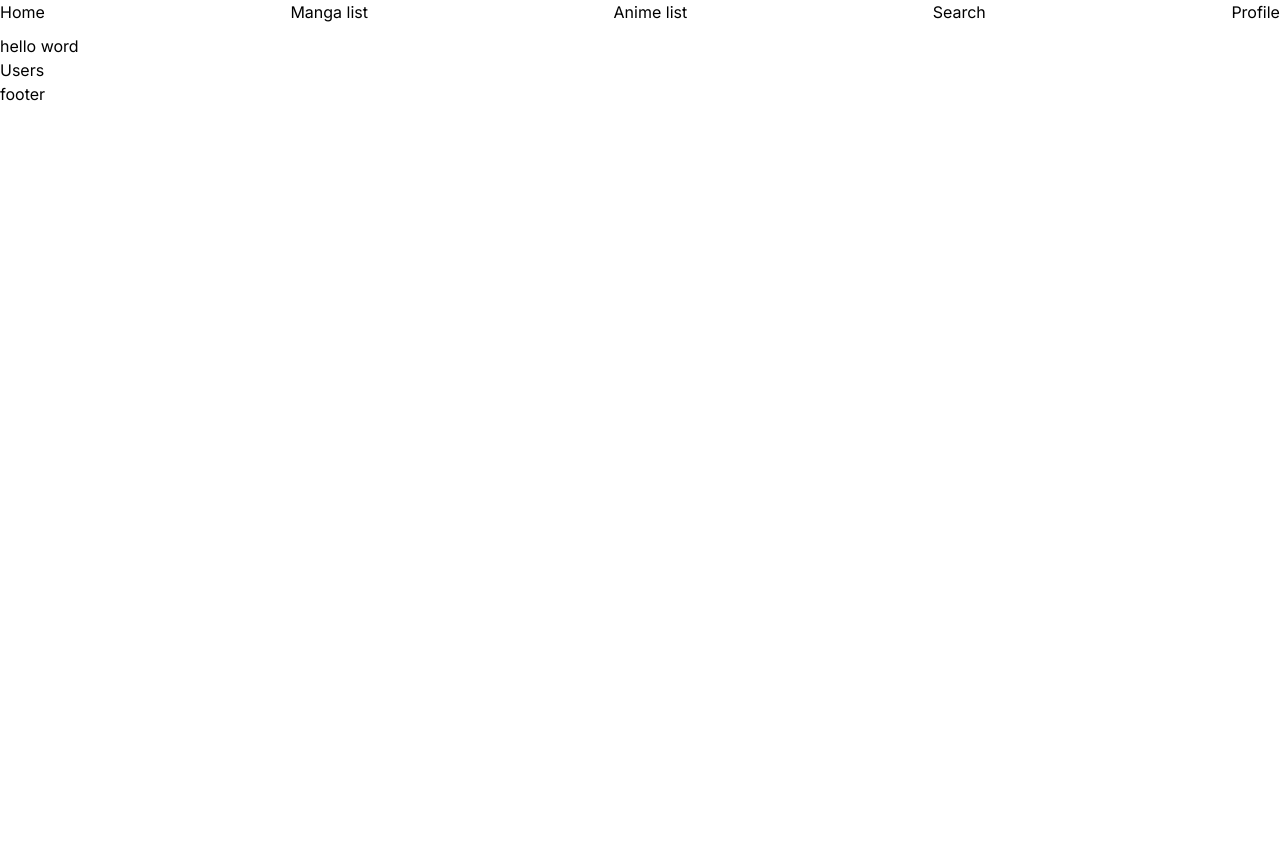
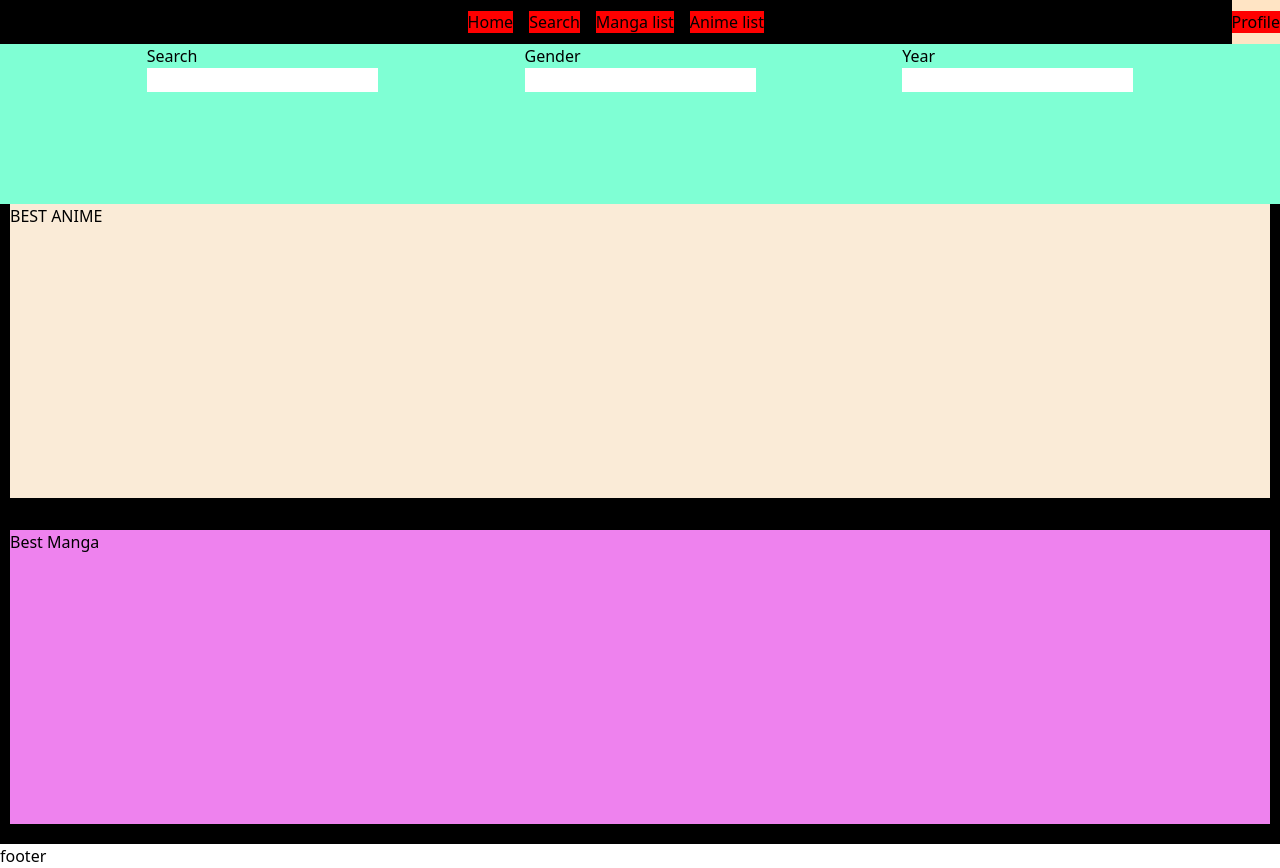
Before and after one commit to Mach1r0/MangaShiro-frontend, a Next.js app: page / in a window 1280 px wide. Before the commit the page ends 800 px from the top, so only its background shows below. Built offline with nearby package versions, Linux system fonts and the light colour scheme.

Commit message:
adding style for home page

```diff
--- /dev/null
+++ b/app/base/navbar/Navbar.module.css
@@ -0,0 +1,34 @@
+
+
+.container-all ul {
+    width: 100%;
+}
+.container-all {
+    list-style: none;
+    display: flex;
+    flex-direction: row;
+    justify-content: space-around;
+    height: 100%;
+    width: 100%;
+    background-color: bisque;
+}
+
+.container-links {
+    cursor: pointer;
+    background-color: rgb(255, 0, 0);
+    text-align: center;
+}
+
+.container-nav{
+    display: flex;
+    gap: 1rem;
+    align-items: center;
+    justify-content: center;
+    background-color: rgb(0, 0, 0);
+    width: 100%;
+    height: 100%;
+}
+
+.container-profile{
+    padding: 10px 0;
+}
--- a/app/base/navbar/navbar/Navbar.module.css
+++ /dev/null
@@ -1,8 +0,0 @@
-.container-all {
-    list-style: none;
-    padding: 0;
-    display: flex;
-    flex-direction: row;
-    justify-content: space-between;
-    padding-bottom: 10px;
-}
--- a/app/base/navbar/page.tsx
+++ b/app/base/navbar/page.tsx
@@ -1,26 +1,39 @@
 import React from 'react';
-import styles from './navbar/Navbar.module.css';
+import styles from './Navbar.module.css';
+import Link from "next/link";
 
 export default function Navbar() {
   return (
-    <div>
-        <ul className={styles['container-all']}>
+    <div className={styles['container-all']}>
+        <ul className={styles['container-list']}>
+            <div className={styles['container-nav']}>
             <li>
-                <p> Home </p>
+                <Link href="/" legacyBehavior>
+                    <a className={styles['container-links']}> Home </a>
+                </Link>
             </li>
             <li>
-                <p> Manga list </p>
+                <Link href="/search" legacyBehavior>
+                <a className={styles['container-links']}> Search </a>
+                </Link>
             </li>
             <li>
-                <p> Anime list </p>
+                <Link href="/manga" legacyBehavior>
+                    <a className={styles['container-links']}>Manga list</a>
+                </Link>
             </li>
             <li>
-                <p> Search </p>
+                <Link href="/anime" legacyBehavior>
+                    <a className={styles['container-links']}>Anime list</a>
+                </Link>
             </li>
-            <li>
-                <p> Profile </p>
-            </li>
+            </div>
         </ul>
+        <div className={styles['container-profile']}>
+            <Link href="/profile" legacyBehavior>
+                 <a className={styles['container-links']}>Profile</a>
+            </Link>
+        </div>
     </div>
   );
 }
--- a/app/components/AddToCart.tsx
+++ /dev/null
@@ -1,11 +0,0 @@
-'use client';
-import { Rubik_Glitch } from 'next/font/google';
-import React from 'react'
-
-const AddToCart = () => {
-    return (
-        <div> Add To Cart </div>
-    )
-}
-
-export default AddToCart;
--- a/app/components/ProductCard.tsx
+++ /dev/null
@@ -1,13 +0,0 @@
-'use client';
-import React from 'react'
-import AddToCart from './AddToCart';
-
-const ProductCard= () => {
-    return (
-        <div>
-             <AddToCart />
-        </div>
-    )
-}
-
-export default ProductCard;
--- /dev/null
+++ b/app/home.module.css
@@ -0,0 +1,39 @@
+.container-body{
+    background-color: brown;
+    height: 100vh;
+    width: 100%;
+    display: flex;
+    flex-direction: column;
+}
+
+.container-header{
+    display: flex;
+    background-color: aquamarine;
+    height: 20%;
+    width: 100%;
+}
+
+.container-content{
+    background-color: black;
+    height: 80%;
+    display: flex;
+    flex-direction: column;
+    padding: 0 10px 20px 10px ;
+    gap: 2rem;
+}
+
+.container-anime{
+    background-color: antiquewhite;
+    height: 50%;
+}
+
+.container-manga{
+    background-color: violet;
+    height: 50%;
+}
+
+.container-header{
+    display: flex;
+    justify-content: space-evenly;
+
+}
--- a/app/layout.tsx
+++ b/app/layout.tsx
@@ -1,22 +1,19 @@
-import type { Metadata } from "next";
-import { Inter } from "next/font/google";
-import "./globals.css";
+// app/layout.tsx
+import React from 'react';
+import './globals.css';
+import Navbar from './base/navbar/page';
+import Footer from './base/footer/page';
 
-const inter = Inter({ subsets: ["latin"] });
-
-export const metadata: Metadata = {
-  title: "Create Next App",
-  description: "Generated by create next app",
+const Layout = ({ children }: { children: React.ReactNode }) => {
+    return (
+        <html lang="en">
+            <body>
+                <Navbar />
+                <main>{children}</main>
+                <Footer />
+            </body>
+        </html>
+    );
 };
 
-export default function RootLayout({
-  children,
-}: Readonly<{
-  children: React.ReactNode;
-}>) {
-  return (
-    <html lang="en">
-      <body className={inter.className}>{children}</body>
-    </html>
-  );
-}
+export default Layout;
--- /dev/null
+++ b/app/manga/page.tsx
@@ -0,0 +1,7 @@
+import React from 'react'
+
+export default function Manga() {
+  return (
+    <div>page</div>
+  )
+}
--- a/app/page.tsx
+++ b/app/page.tsx
@@ -1,15 +1,45 @@
 import "./globals.css";
 import Link from 'next/link'
-import NavBar from '@/app/base/navbar/page'
-import Footer from '@/app/base/footer/page'
+import styles from './home.module.css'
 
 export default function Home(){
   return (
     <main>
-      <NavBar/>
-      <h1> hello word </h1>
-      <Link href="/users" >Users </Link>
-      <Footer/>
+      <div className={styles['container-body']}>
+
+        <div className={styles['container-header']}>
+
+          <div className={styles['container-search']}>
+            <p> Search </p>
+            <input type="text" />
+          </div>
+
+          <div className={styles['container-Gender']}>
+            <p> Gender </p>
+            <input type="text" />
+          </div>
+
+          <div className={styles['container-year']}>
+            <p> Year </p>
+            <input type="text" />
+          </div>
+
+        </div>
+
+        <div className={styles['container-content']}>
+
+            <div className={styles['container-anime']}>
+              <h1>BEST ANIME</h1>
+
+            </div>
+
+            <div className={styles['container-manga']}>
+              <h1>Best Manga </h1>
+
+            </div>
+        </div>
+      </div>
+
      </main>
   );
 };
--- /dev/null
+++ b/app/profile/page.tsx
@@ -0,0 +1,7 @@
+import React from 'react'
+
+export default function Profile() {
+  return (
+    <div>page</div>
+  );
+};
--- /dev/null
+++ b/app/search/page.tsx
@@ -0,0 +1,7 @@
+import React from 'react'
+
+export default function search() {
+  return (
+    <div></div>
+  )
+}
```
